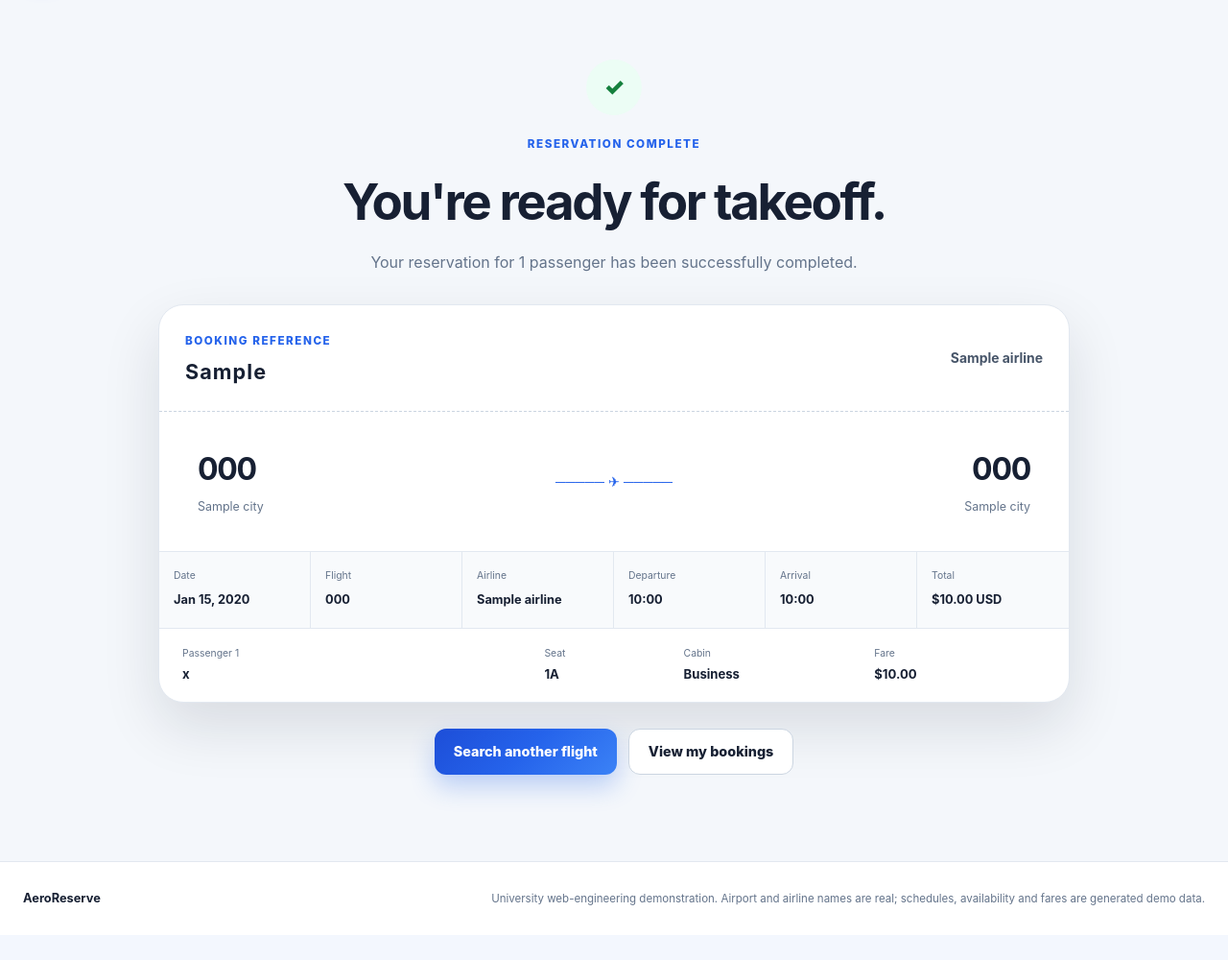
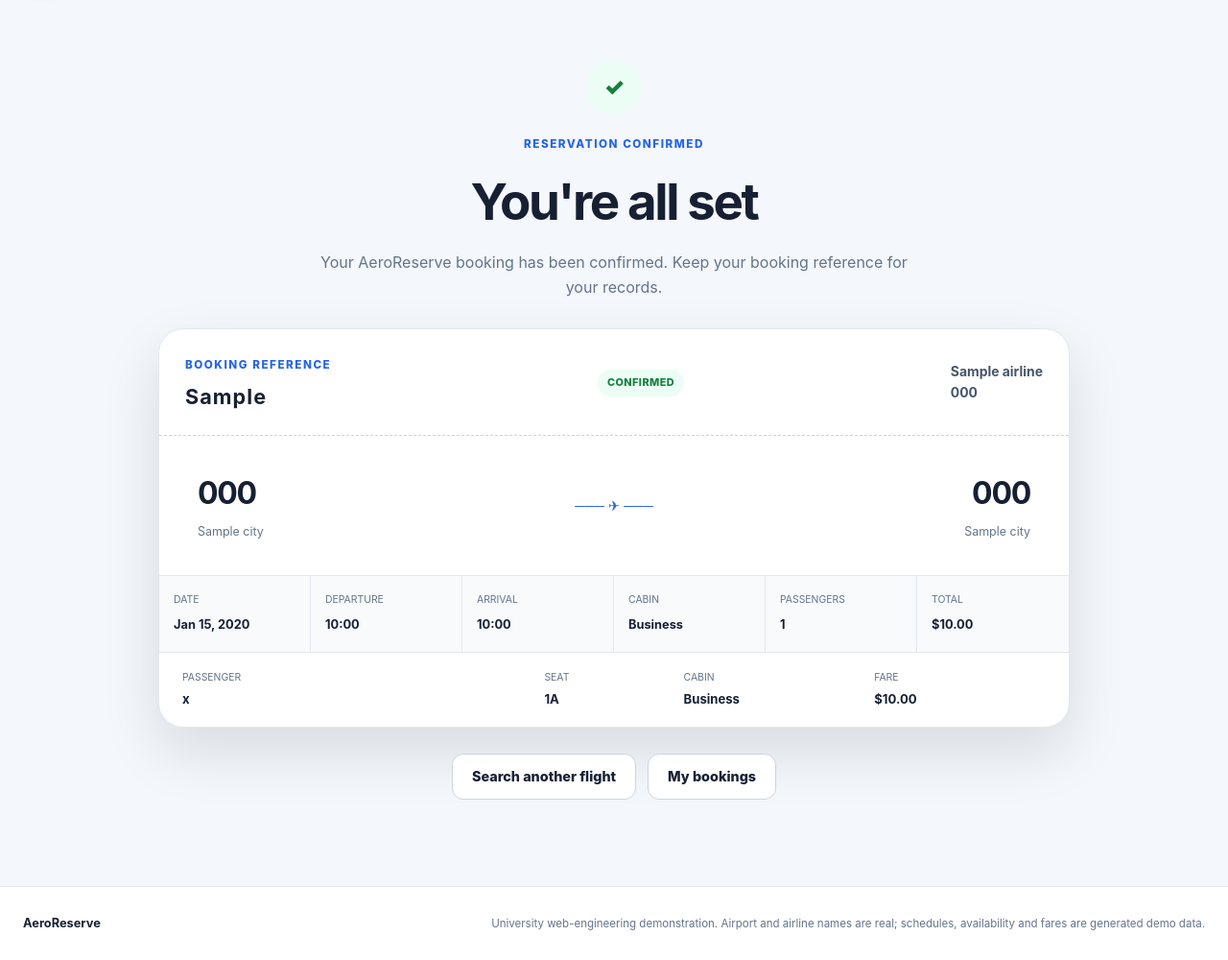
Before and after one commit to JoshuaTT10/airline-ticket-reservation-system, a Django app: a page that uses reservations/templates/reservations/booking_confirmation.html in a window 1280 px wide. Shown: the part 83-1083 px from the top of the page at 96% size. Before the commit the page ends 1026 px from the top, so only its background shows below. Run offline with Django 5.2, Linux system fonts and the light colour scheme; a user stored in the database is signed in; tables that the repository leaves empty hold one stand-in row (values such as "Sample post").

Commit message:
Add reservation cancellation workflow

```diff
--- a/reservations/static/reservations/css/style.css
+++ b/reservations/static/reservations/css/style.css
@@ -2637,3 +2637,53 @@ select.form-control {
 .auth-secondary-action a:hover {
     text-decoration: underline;
 }
+
+.button-danger {
+    background: #dc2626;
+    color: #ffffff;
+
+    box-shadow:
+            0 10px 22px
+            rgba(220, 38, 38, 0.18);
+}
+
+.button-danger:hover {
+    background: #b91c1c;
+
+    box-shadow:
+            0 14px 28px
+            rgba(220, 38, 38, 0.24);
+}
+
+.cancel-reservation-form {
+    display: inline-flex;
+}
+
+.reservation-status {
+    display: inline-flex;
+
+    align-items: center;
+
+    width: fit-content;
+
+    padding: 5px 10px;
+
+    border-radius: 999px;
+
+    font-size: 0.68rem;
+    font-weight: 800;
+
+    letter-spacing: 0.04em;
+
+    text-transform: uppercase;
+}
+
+.reservation-status-confirmed {
+    background: #ecfdf5;
+    color: #15803d;
+}
+
+.reservation-status-cancelled {
+    background: #fef2f2;
+    color: #b91c1c;
+}
--- a/reservations/templates/reservations/booking_confirmation.html
+++ b/reservations/templates/reservations/booking_confirmation.html
@@ -1,8 +1,9 @@
 {% extends "reservations/base.html" %}
 
 {% block title %}
-    Booking Confirmed | AeroReserve
+    Reservation {{ reservation.booking_reference }} | AeroReserve
 {% endblock %}
+
 
 {% block content %}
 
@@ -10,31 +11,56 @@
 
         <div class="container confirmation-container">
 
+
+            {% if reservation.is_cancelled %}
+
+                <div class="success-icon" style="background: #fef2f2; color: #b91c1c;">
+                    ×
+                </div>
+
+                <span class="section-label">
+                RESERVATION CANCELLED
+            </span>
+
+                <h1>
+                    Your reservation was cancelled
+                </h1>
+
+                <p class="confirmation-intro">
+                    This reservation is no longer active.
+                    The seats have been released and are available
+                    for other passengers to reserve.
+                </p>
+
+            {% else %}
+
                 <div class="success-icon">
                     ✓
                 </div>
 
                 <span class="section-label">
-            RESERVATION COMPLETE
+                RESERVATION CONFIRMED
             </span>
 
                 <h1>
-                You're ready for takeoff.
+                    You're all set
                 </h1>
 
                 <p class="confirmation-intro">
-                Your reservation for
-                {{ reservation.passenger_count }}
-                passenger{{ reservation.passenger_count|pluralize }}
-                has been successfully completed.
+                    Your AeroReserve booking has been confirmed.
+                    Keep your booking reference for your records.
                 </p>
+
+            {% endif %}
 
 
             <article class="ticket-card">
 
+
                 <div class="ticket-top">
 
                     <div>
+
                     <span class="ticket-label">
                         BOOKING REFERENCE
                     </span>
@@ -42,10 +68,37 @@
                         <strong class="booking-reference">
                             {{ reservation.booking_reference }}
                         </strong>
+
                     </div>
 
+
+                    <div>
+
+                        {% if reservation.is_cancelled %}
+
+                            <span class="reservation-status reservation-status-cancelled">
+                            Cancelled
+                        </span>
+
+                        {% else %}
+
+                            <span class="reservation-status reservation-status-confirmed">
+                            Confirmed
+                        </span>
+
+                        {% endif %}
+
+                    </div>
+
+
                     <div class="ticket-airline">
+
                         {{ reservation.flight.airline.name }}
+
+                        <br>
+
+                        {{ reservation.flight.flight_number }}
+
                     </div>
 
                 </div>
@@ -53,7 +106,9 @@
 
                 <div class="ticket-route">
 
+
                     <div>
+
                         <strong>
                             {{ reservation.flight.departure_city.airport_code }}
                         </strong>
@@ -61,15 +116,17 @@
                         <span>
                         {{ reservation.flight.departure_city.name }}
                     </span>
+
                     </div>
 
 
                     <div class="ticket-plane">
-                        ───── ✈ ─────
+                        ─── ✈ ───
                     </div>
 
 
                     <div>
+
                         <strong>
                             {{ reservation.flight.arrival_city.airport_code }}
                         </strong>
@@ -77,117 +134,174 @@
                         <span>
                         {{ reservation.flight.arrival_city.name }}
                     </span>
+
                     </div>
+
 
                 </div>
 
 
                 <div class="ticket-details">
 
+
                     <div>
-                        <span>Date</span>
+
+                    <span>
+                        DATE
+                    </span>
 
                         <strong>
-                            {{ reservation.travel_date|date:"M j, Y" }}
+                            {{ reservation.travel_date|date:"M d, Y" }}
                         </strong>
+
                     </div>
 
-                    <div>
-                        <span>Flight</span>
-
-                        <strong>
-                            {{ reservation.flight.flight_number }}
-                        </strong>
-                    </div>
 
                     <div>
-                        <span>Airline</span>
 
-                        <strong>
-                            {{ reservation.flight.airline.name }}
-                        </strong>
-                    </div>
-
-                    <div>
-                        <span>Departure</span>
+                    <span>
+                        DEPARTURE
+                    </span>
 
                         <strong>
                             {{ reservation.flight.departure_time|time:"H:i" }}
                         </strong>
+
                     </div>
 
+
                     <div>
-                        <span>Arrival</span>
+
+                    <span>
+                        ARRIVAL
+                    </span>
 
                         <strong>
                             {{ reservation.flight.arrival_time|time:"H:i" }}
                         </strong>
+
                     </div>
 
+
                     <div>
-                        <span>Total</span>
+
+                    <span>
+                        CABIN
+                    </span>
+
+                        <strong>
+                            {{ reservation.get_cabin_class_display }}
+                        </strong>
+
+                    </div>
+
+
+                    <div>
+
+                    <span>
+                        PASSENGERS
+                    </span>
+
+                        <strong>
+                            {{ reservation.passenger_count }}
+                        </strong>
+
+                    </div>
+
+
+                    <div>
+
+                    <span>
+                        TOTAL
+                    </span>
 
                         <strong>
                             ${{ reservation.total_price|floatformat:2 }}
-                            {{ reservation.currency }}
                         </strong>
+
                     </div>
+
 
                 </div>
 
 
                 <div class="passenger-ticket-list">
 
-                    {% for booking in passenger_bookings %}
+
+                    {% for booking in reservation.passenger_bookings.all %}
 
                         <div class="passenger-ticket-row">
 
+
                             <div>
-                                <span>Passenger {{ forloop.counter }}</span>
+
+                            <span>
+                                PASSENGER
+                            </span>
 
                                 <strong>
                                     {{ booking.passenger_name }}
                                 </strong>
+
                             </div>
 
+
                             <div>
-                                <span>Seat</span>
+
+                            <span>
+                                SEAT
+                            </span>
 
                                 <strong>
                                     {{ booking.seat.seat_number }}
                                 </strong>
+
                             </div>
 
+
                             <div>
-                                <span>Cabin</span>
+
+                            <span>
+                                CABIN
+                            </span>
 
                                 <strong>
                                     {{ booking.seat.get_cabin_class_display }}
                                 </strong>
+
                             </div>
 
+
                             <div>
-                                <span>Fare</span>
+
+                            <span>
+                                FARE
+                            </span>
 
                                 <strong>
                                     ${{ booking.price|floatformat:2 }}
                                 </strong>
+
                             </div>
+
 
                         </div>
 
                     {% endfor %}
 
+
                 </div>
+
 
             </article>
 
 
             <div class="confirmation-actions">
 
+
                 <a
                         href="{% url 'reservations:home' %}"
-                        class="button button-primary"
+                        class="button button-secondary"
                 >
                     Search another flight
                 </a>
@@ -199,12 +313,56 @@
                             href="{% url 'reservations:booking_history' %}"
                             class="button button-secondary"
                     >
-                        View my bookings
+                        My bookings
                     </a>
 
                 {% endif %}
 
+
+                {% if reservation.can_cancel %}
+
+                    <form
+                            method="post"
+                            action="{% url 'reservations:cancel_reservation' reservation.booking_reference %}"
+                            class="cancel-reservation-form"
+                            onsubmit="return confirm('Are you sure you want to cancel this reservation? This action cannot be undone.');"
+                    >
+
+                        {% csrf_token %}
+
+                        <button
+                                type="submit"
+                                class="button button-danger"
+                        >
+                            Cancel reservation
+                        </button>
+
+                    </form>
+
+                {% endif %}
+
+
             </div>
+
+
+            {% if reservation.is_cancelled %}
+
+                <p
+                        style="
+                    margin-top: 20px;
+                    color: var(--muted);
+                    font-size: 0.82rem;
+                "
+                >
+                    Cancelled
+                    {% if reservation.cancelled_at %}
+                        on {{ reservation.cancelled_at|date:"M d, Y" }}
+                        at {{ reservation.cancelled_at|time:"H:i" }}.
+                    {% endif %}
+                </p>
+
+            {% endif %}
+
 
         </div>
 
```
Lines whose indentation alone changed are shown as unchanged.
